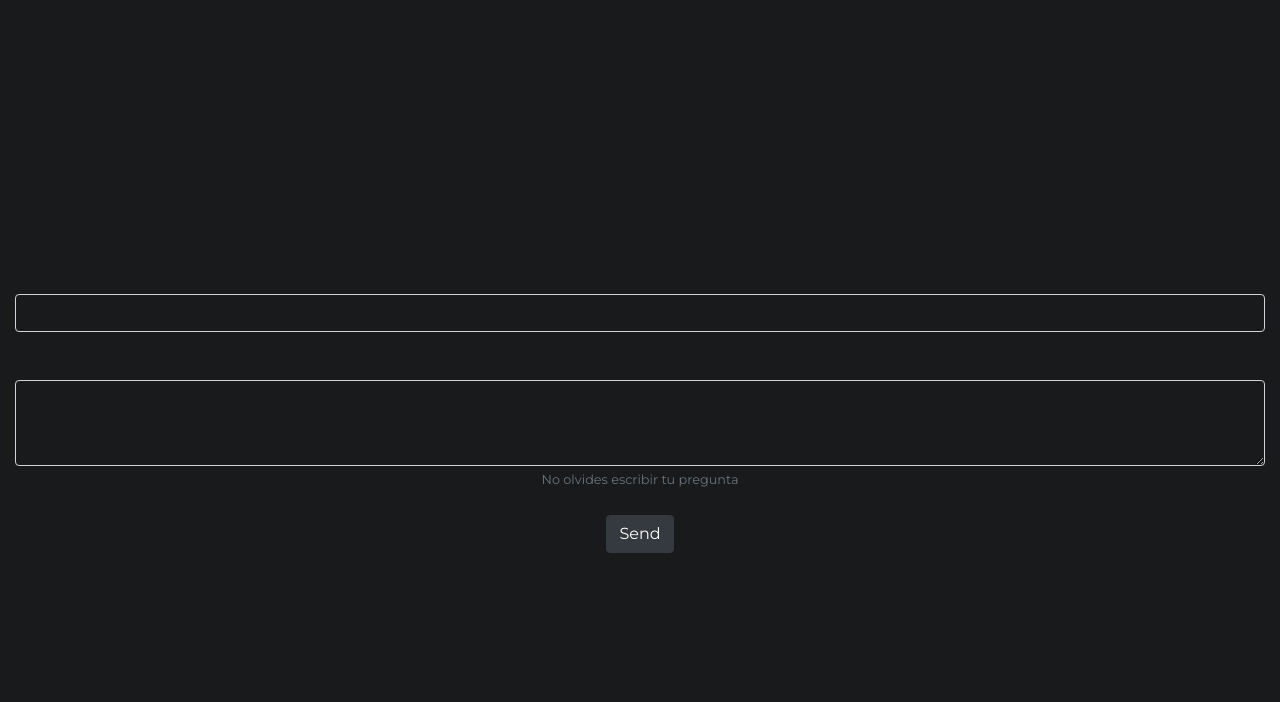
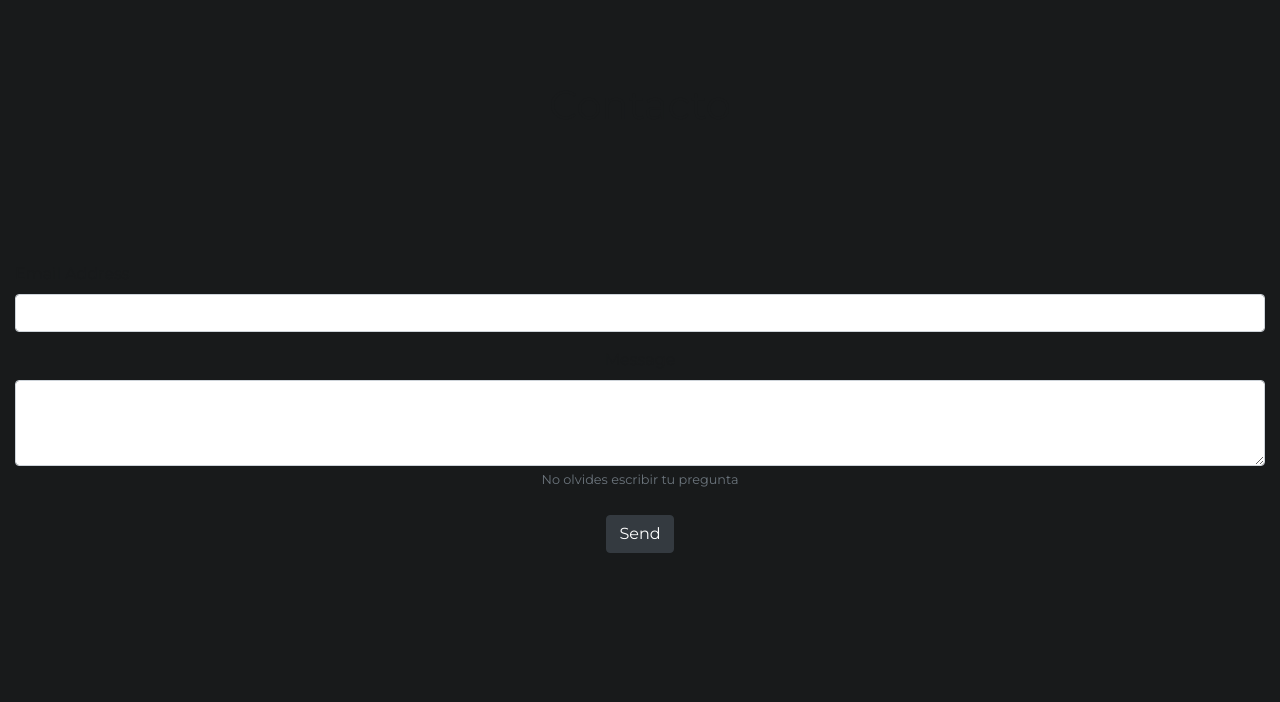
Before and after one commit to DavidEscamilla/web_full_stack, a Django app: page /send_email/ in a window 1280 px wide. Shown: the top 702 px of the page. Run offline with Django 3.2, Linux system fonts and the light colour scheme; some libraries are stand-ins or nearby versions.

Commit message:
arreglada vista contacto

```diff
--- a/web_full/templates/web/base.html
+++ b/web_full/templates/web/base.html
@@ -64,7 +64,7 @@
 <script>
 $('#button_contact').click( function(e) {
 
-  e.preventDefault()
+
   console.log('test')
   $.dialog({
     title: '',
--- a/web_full/templates/web/contact.html
+++ b/web_full/templates/web/contact.html
@@ -21,7 +21,7 @@
       </div>
       <div class="form-group" style="padding-top:10%;">
         <label for="email">Email Address</label>
-        <input name="email" type="email" class="form-control" id="email" aria-describedby="email" required="true" style="color: rgb(218, 215, 210);background-color: rgb(24, 26, 27);">
+        <input name="email" type="email" class="form-control" id="email" aria-describedby="email" required="true">
         <div class="valid-feedback">Valid.</div>
         <div class="invalid-feedback">Please fill out this field.</div>
         <small id="emailHelp" class="form-text text-muted"></small>
@@ -29,7 +29,7 @@
 
       <div class="form-group text-center" >
         <label for="in_message">Message</label>
-        <textarea name="textarea_contact" class="form-control" id="in_message" rows="3" style="color: rgb(218, 215, 210);background-color: rgb(24, 26, 27);"></textarea>
+        <textarea name="textarea_contact" class="form-control" id="in_message" rows="3"></textarea>
         <small id="emailHelp" class="form-text text-muted" required="true">No olvides escribir tu pregunta</small>
       </div>
   <div class="row">
```
